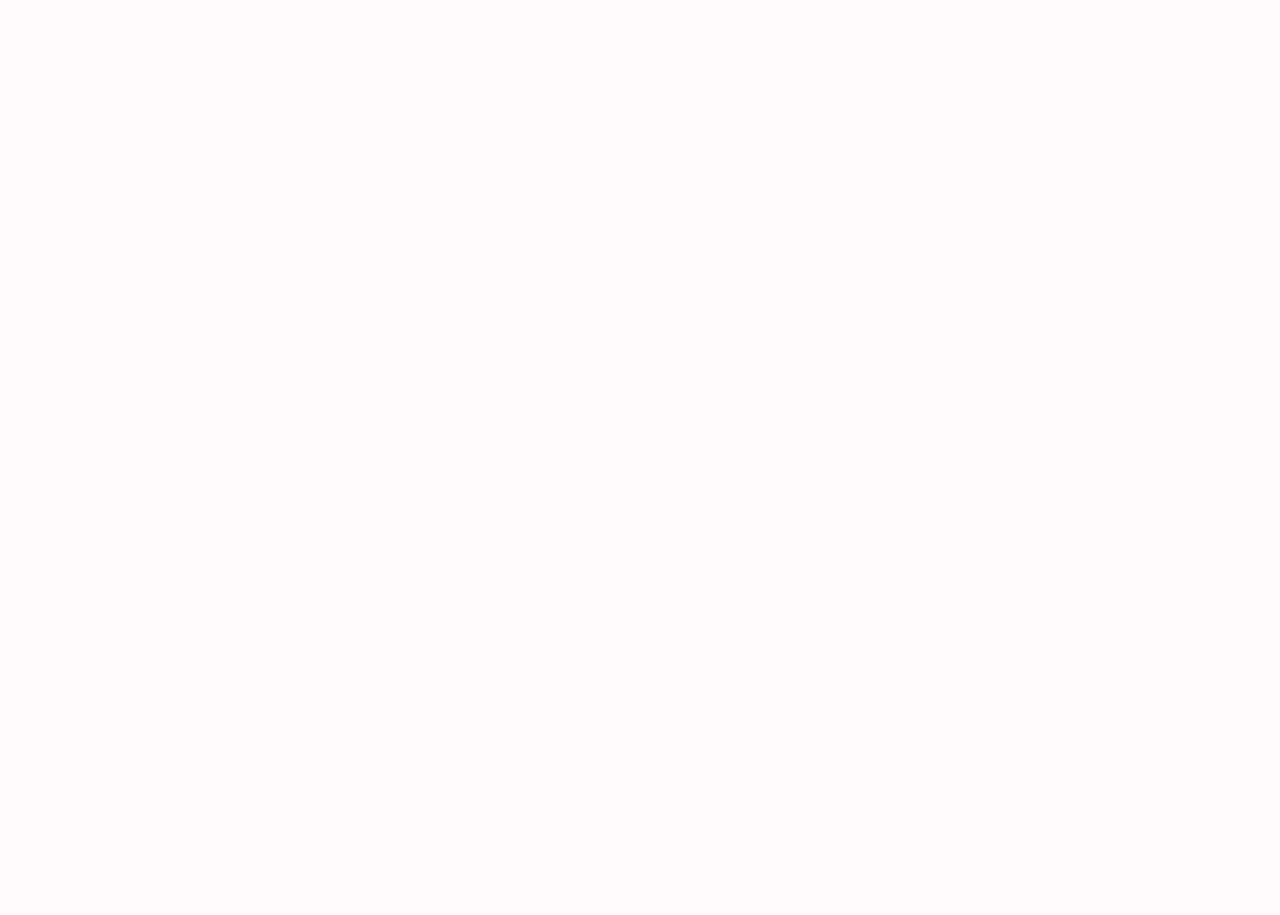
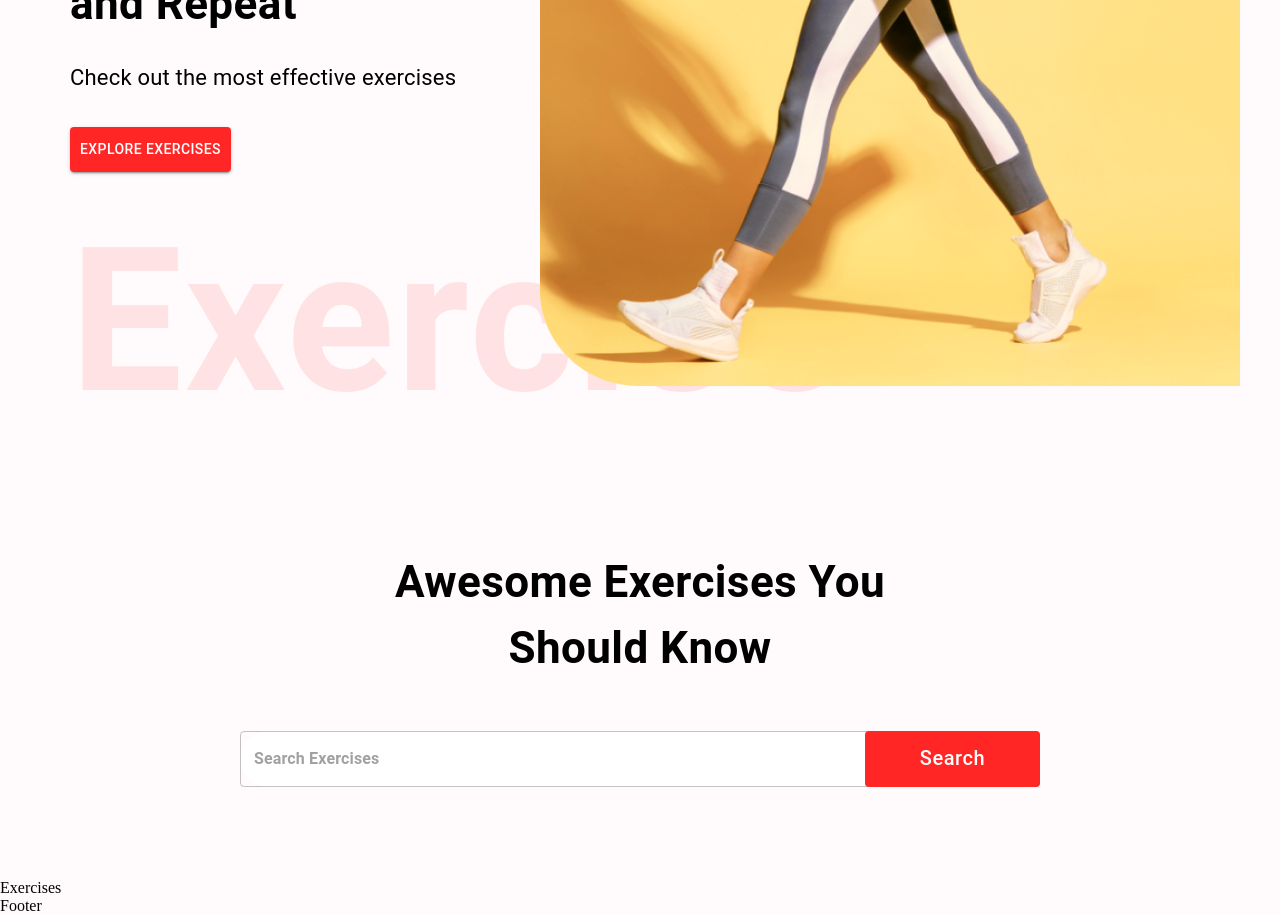
Before and after one commit to anikangi/FitnessTracker, a React (Create React App) app: page / in a window 1280 px wide. Shown: the part 480-1395 px from the top of the page. Before the commit the page ends 800 px from the top, so only its background shows below. Built offline with nearby package versions, Linux system fonts and the light colour scheme.

Commit message:
added files and completed some components

```diff
--- /dev/null
+++ b/src/components/Exercises.js
@@ -0,0 +1,9 @@
+import React from 'react'
+
+const Exercises = () => {
+  return (
+    <div>Exercises</div>
+  )
+}
+
+export default Exercises
--- /dev/null
+++ b/src/components/HeroBanner.js
@@ -0,0 +1,33 @@
+import React from 'react';
+
+//typography: similar to p tag
+import {Box, Stack, Typography, Button} from '@mui/material'
+import HeroBannerImage from '../assets/images/banner.png';
+
+const HeroBanner = () => {
+  return (
+    <Box sx= {{
+        mt: {lg: '212px', xs: '70x'},
+        ml: {sm: '50px'}}}
+        position='relative' p='20px'>
+        <Typography color="#FF2625" fontWeight="600" fontSize ="26px">
+        Fitness Club</Typography>
+        <Typography fontWeight='700'
+        sx={{ fontSize: {lg:'44px', xs: '40px'}}}
+        mb='23px' mt='30px'>Sweat, Smile, <br /> and Repeat</Typography>
+        <Typography fontSize={22} lineHeight='35px' mb={4}>Check out the most effective exercises</Typography>
+        <Button variant="contained" color="error" href="#exercises"
+        sx={{ backgroundColor:'#ff2625', padding:'10px'}} >
+            Explore Exercises</Button>
+        <Typography fontWeight={600} color="#FF2625"
+        sx={{ opacity: 0.1,
+            display: {lg: 'block', xs: 'none'}}}
+            fontSize='200px'>
+            Exercise
+        </Typography>
+        <img src={HeroBannerImage} alt="banner" className='hero-banner-img'/>
+    </Box>
+  )
+}
+
+export default HeroBanner
--- /dev/null
+++ b/src/components/SearchExercises.js
@@ -0,0 +1,42 @@
+import React, {useEffect, useState} from 'react';
+import { Box, Button, Stack, TextField, Typography} from '@mui/material';
+//textfield is like input
+
+const SearchExercises = () => {
+  return (
+    <Stack alignItems="center" mt="37px"
+    justifyContent='center' p='20px'>
+        <Typography fontWeight='700'
+        sx={{ fontSize: { lg:'44px', xs: '30px' }}}
+        mb='50px' textAlign='center' >
+        Awesome Exercises You <br/> Should Know
+        </Typography>
+        <Box position='relative' mb='72px'>
+            <TextField
+            sx={{
+                input: {fontWeight: '700', border:'none', borderRadius:'4px'},
+                width: {lg:'800px', xs:'350px'},
+                backgroundColor:'#fff',
+                borderRadius:'40px'
+            }}
+            height='76px' value=''
+            onChange={(e)=> {}}
+            placeholder='Search Exercises'
+            type='text'/>
+        <Button className='search-btn'
+        sx={{ bgcolor: "#FF2625", color:"#fff",
+        textTransform:'none',
+        width: { lg: '175px', xs:'80px'},
+        fontSize:{lg:'20px', xs:'14px'},
+        height:'56px',
+        position:'absolute',
+        right:'0'}}>
+            Search
+        </Button>
+        </Box>
+
+    </Stack>
+  )
+}
+
+export default SearchExercises
--- a/src/pages/Home.js
+++ b/src/pages/Home.js
@@ -1,8 +1,20 @@
-import React from 'react'
+// use useState bc we'll be dealing with logic
+import React, { useState } from 'react';
+import { Box } from '@mui/material';
+
+import Exercises from '../components/Exercises';
+import SearchExercises from '../components/SearchExercises';
+import HeroBanner from '../components/HeroBanner';
 
 const Home = () => {
   return (
-    <div>Home</div>
+    <Box>
+      <HeroBanner/>
+      <SearchExercises/>
+      <Exercises/>
+    </Box>
+
+
   )
 }
 
```
